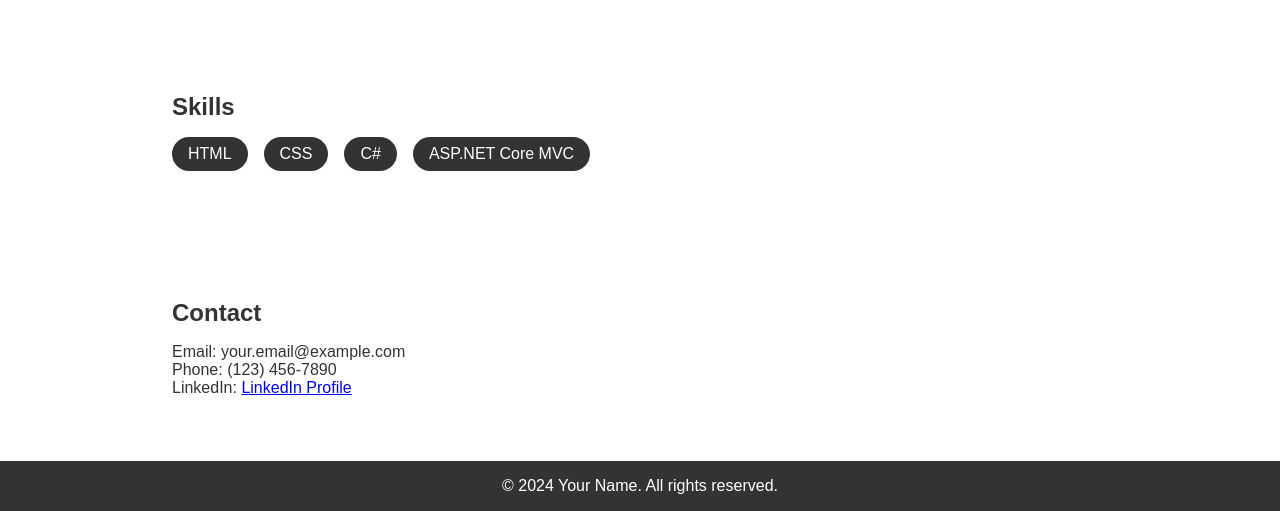
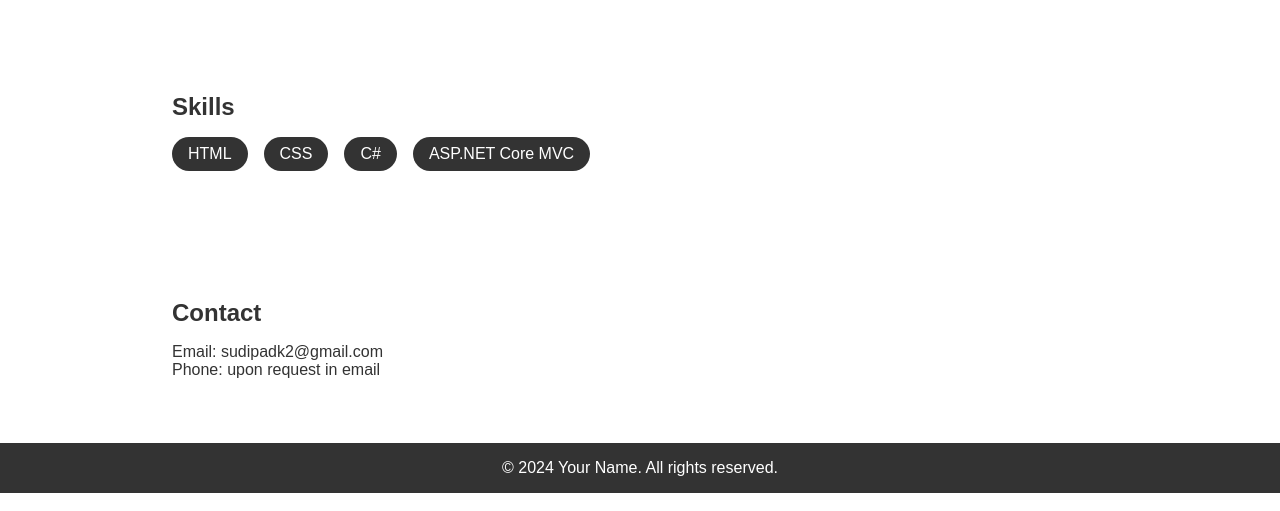
Before and after one commit to sudip051/sudip051.github.io, a plain HTML site: page index.html in a window 1280 px wide. Shown: the part 528-1039 px from the top of the page. Drawn offline with Linux system fonts and the light colour scheme.

Commit message:
index.html

```diff
--- a/index.html
+++ b/index.html
@@ -159,9 +159,9 @@
 
     <section id="contact" class="section">
         <h2>Contact</h2>
-        <p>Email: your.email@example.com</p>
-        <p>Phone: (123) 456-7890</p>
-        <p>LinkedIn: <a href="#">LinkedIn Profile</a></p>
+        <p>Email: sudipadk2@gmail.com</p>
+        <p>Phone: upon request in email</p>
+<!--         <p>LinkedIn: <a href="#">LinkedIn Profile</a></p> -->
     </section>
 
     <footer>
```
